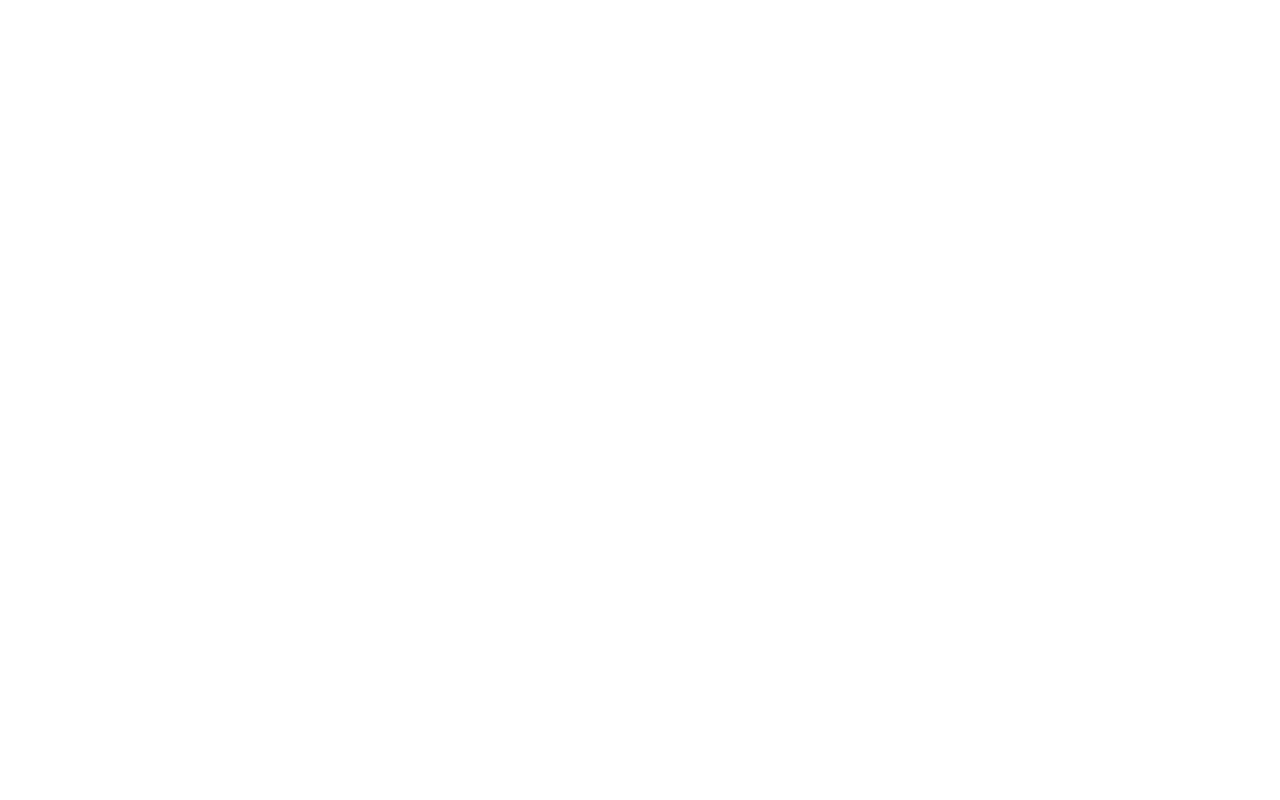
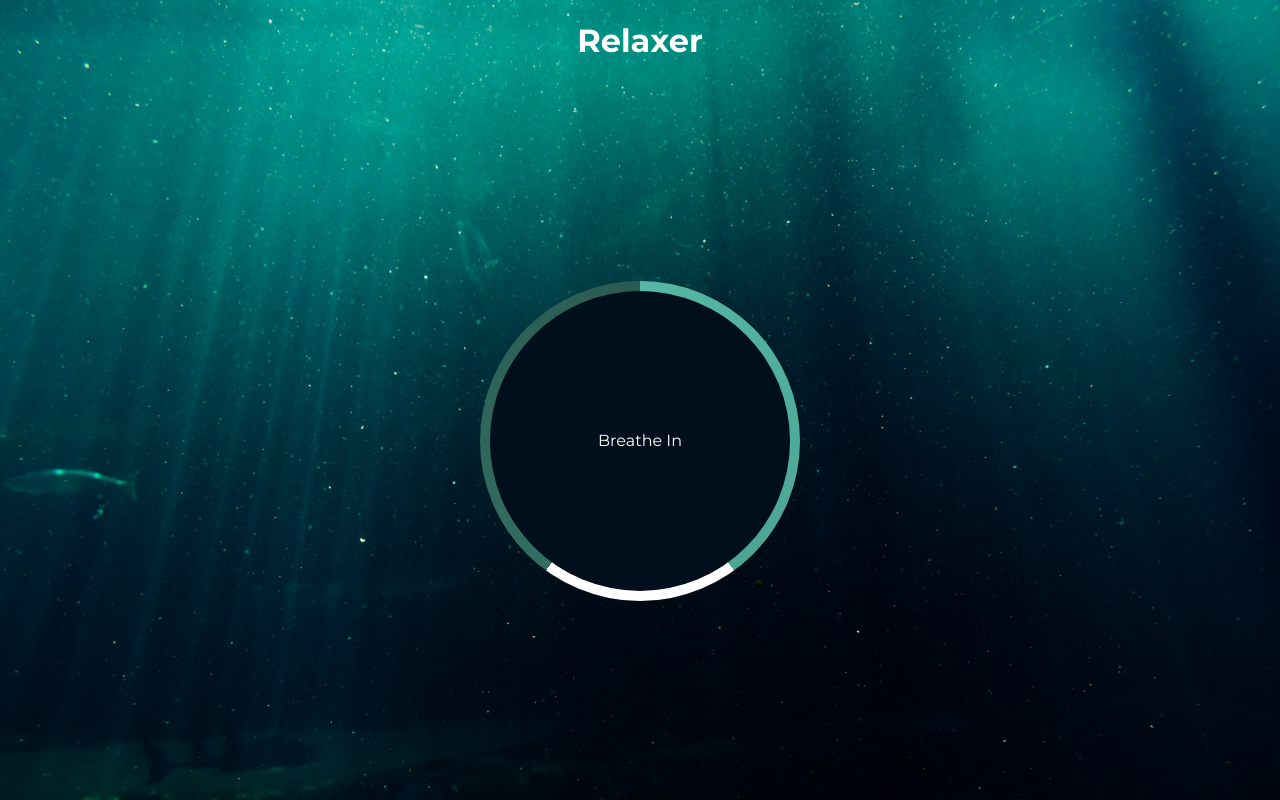
Before and after one commit to AmirSejdinovic/Relaxer-Vanila-JS, a plain HTML site: page index.html in a window 1280 px wide. Drawn offline with Linux system fonts and the light colour scheme.

Commit message:
Adding the html and css

```diff
--- a/index.html
+++ b/index.html
@@ -4,6 +4,19 @@
     <meta charset="UTF-8" />
     <meta name="viewport" content="width=device-width, initial-scale=1.0" />
     <title>Relaxer</title>
+    <link rel="stylesheet" href="style.css" />
   </head>
-  <body></body>
+  <body>
+    <h1>Relaxer</h1>
+    <div class="container" id="container">
+      <div class="circle"></div>
+      <p id="text">Breathe In</p>
+
+      <div class="pointer-container">
+        <span class="poineter"></span>
+      </div>
+      <div class="gradient-circle"></div>
+    </div>
+    <script src="script.js"></script>
+  </body>
 </html>
--- /dev/null
+++ b/style.css
@@ -0,0 +1,57 @@
+@import url("https://fonts.googleapis.com/css2?family=Montserrat:ital,wght@0,100;0,200;0,300;0,400;0,500;0,600;0,700;0,800;0,900;1,100;1,200;1,300;1,400;1,500;1,600;1,700;1,800;1,900&display=swap");
+
+* {
+  box-sizing: border-box;
+}
+
+body {
+  background: #224941 url("./img/bg.jpg") no-repeat center center/cover;
+  color: #fff;
+  font-family: "Montserrat", "sans-serif";
+  min-height: 100vh;
+  overflow: hidden;
+  display: flex;
+  flex-direction: column;
+  align-items: center;
+  margin: 0;
+}
+
+.container {
+  display: flex;
+  align-items: center;
+  justify-content: center;
+  margin: auto;
+  height: 300px;
+  width: 300px;
+  position: relative;
+  transform: scale(1);
+}
+
+.circle {
+  background-color: #010f1c;
+  height: 100%;
+  width: 100%;
+  border-radius: 50%;
+  position: absolute;
+  top: 0;
+  left: 0;
+  z-index: -1;
+}
+
+.gradient-circle {
+  background: conic-gradient(
+    #55b7a4 0%,
+    #4ca493 40%,
+    #fff 40%,
+    #fff 60%,
+    #336d62 60%,
+    #2a5b52 100%
+  );
+  height: 320px;
+  width: 320px;
+  z-index: -2;
+  border-radius: 50%;
+  position: absolute;
+  top: -10px;
+  left: -10px;
+}
```
Also changed, not shown: img/bg.jpg (added), script.js (added).
